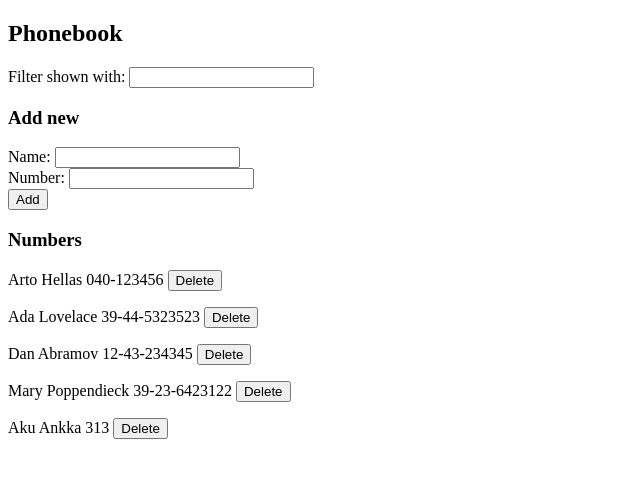
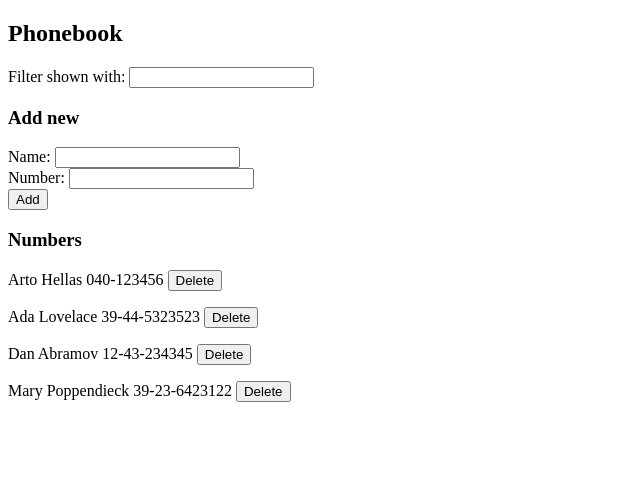
Before and after one commit to Oskulindholm/fullstack, a React (Create React App) app in the folder osa2/puhelinluettelo/: page / in a window 1280 px wide. Shown: the top 478 px of the page, without its empty margins (0-640 px from the left). Built offline with nearby package versions, Linux system fonts and the light colour scheme; data requests are answered from the project's data file; the HTML template or start-up script is replaced by a standard one.

Commit message:
Tehtävä 2.17

```diff
--- a/osa2/puhelinluettelo/db.json
+++ b/osa2/puhelinluettelo/db.json
@@ -19,11 +19,6 @@
       "name": "Mary Poppendieck",
       "number": "39-23-6423122",
       "id": 4
-    },
-    {
-      "name": "Aku Ankka",
-      "number": "313",
-      "id": 5
     }
   ]
 }
--- a/osa2/puhelinluettelo/src/App.js
+++ b/osa2/puhelinluettelo/src/App.js
@@ -41,6 +41,13 @@ const App = () => {
               setTimeout(() => {
             setNotification(null)
             }, 3000)
+          })
+          .catch(error => {
+            setNotification([`Information on ${personDouble.name} has already been removed from server`, "error"])
+              setTimeout(() => {
+            setNotification(null)
+            }, 3000)
+            setPersons(persons.filter(p => p.id !== personDouble.id))
           })
           setNewName('')
           setNewNumber('')
```
